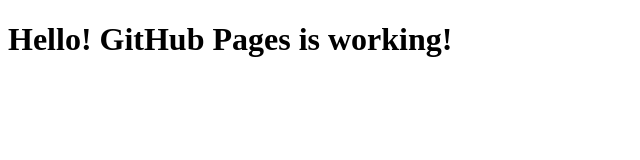
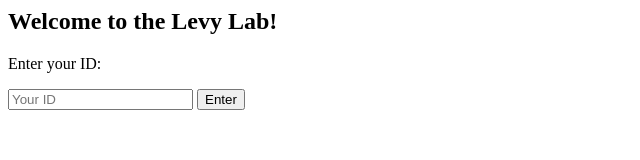
Before and after one commit to tasibnat2706/LL-Web, a plain HTML site: page index.html in a window 1280 px wide. Shown: the whole page, without its empty margins (0-640 px from the left). Drawn offline with Linux system fonts and the light colour scheme.

Commit message:
Update index.html

```diff
--- a/index.html
+++ b/index.html
@@ -1,10 +1,12 @@
-<!DOCTYPE html>
-<html lang="en">
-<head>
-    <meta charset="UTF-8">
-    <title>Test Page</title>
-</head>
 <body>
-    <h1>Hello! GitHub Pages is working!</h1>
+    <div class="welcome-box">
+        <h2>Welcome to the Levy Lab!</h2>
+        <p>Enter your ID:</p>
+        <input type="text" id="participantId" placeholder="Your ID">
+        <button onclick="showResults()">Enter</button>
+    </div>
+
+    <div id="results"></div>
+
+    <script src="script.js"></script>
 </body>
-</html>
```
